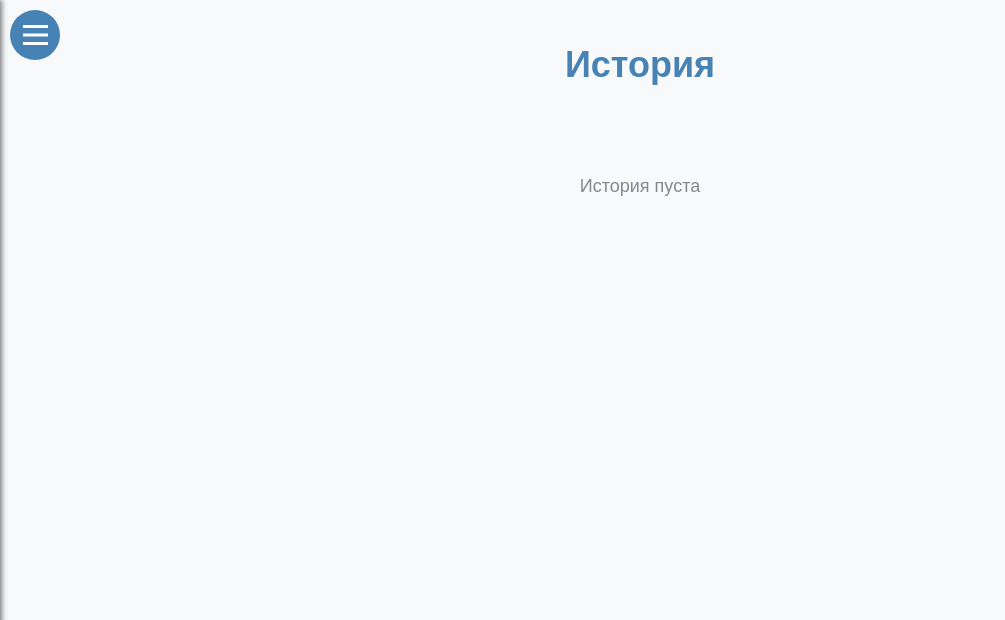
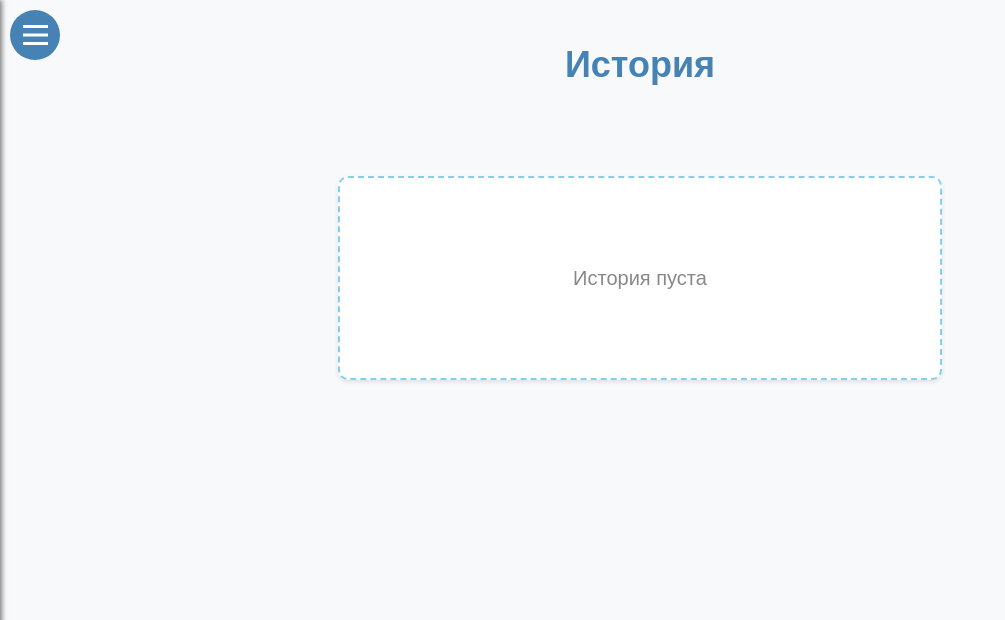
Before and after one commit to 13each/Fin-manager, a Flask app: page /history in a window 1280 px wide. Shown: the top 620 px of the page, without its empty margins (0-1005 px from the left). Run offline with Flask 3, Linux system fonts and the light colour scheme; the visitor is signed in with stand-in values (Sample User, id 1); data that the repository does not hold is empty; some libraries are stand-ins or nearby versions.

Commit message:
Fixed empty history message

```diff
--- a/app/static/css/history.css
+++ b/app/static/css/history.css
@@ -106,3 +106,27 @@ h1 {
   color: #888;
   margin-top: 50px;
 }
+
+/* Блок пустой истории. */
+.empty-message-block {
+  display: flex;
+  justify-content: center;
+  align-items: center;
+  height: 200px;
+  margin-top: 50px;
+  background: #fff;
+  border: 2px dashed #87CEEB;
+  border-radius: 10px;
+  width: 95%;
+  max-width: 600px;
+  box-shadow: 0 2px 4px rgba(0,0,0,0.1);
+  opacity: 0;
+  animation: slideDown 0.6s ease forwards;
+}
+
+/* Текст в блоке. */
+.empty-message-text {
+  font-size: 20px;
+  color: #888;
+  text-align: center;
+}
--- a/app/templates/history.html
+++ b/app/templates/history.html
@@ -13,7 +13,15 @@
   <h1>{% if session.get('lang') == 'ru' %}История{% else %}History{% endif %}</h1>
 
   {% if summaries|length == 0 %}
-    <div class="empty-message">{% if session.get('lang') == 'ru' %}История пуста{% else %}History is empty{% endif %}</div>
+    <div class="empty-message-block">
+      <div class="empty-message-text">
+        {% if session.get('lang') == 'ru' %}
+          История пуста
+        {% else %}
+          History is empty
+        {% endif %}
+      </div>
+    </div>
   {% else %}
     {% if session.get('lang') == 'ru' %}
         {% set monthNames = {1:"Январь", 2:"Февраль", 3:"Март", 4:"Апрель", 5:"Май", 6:"Июнь", 7:"Июль", 8:"Август", 9:"Сентябрь", 10:"Октябрь", 11:"Ноябрь", 12:"Декабрь"} %}
```
